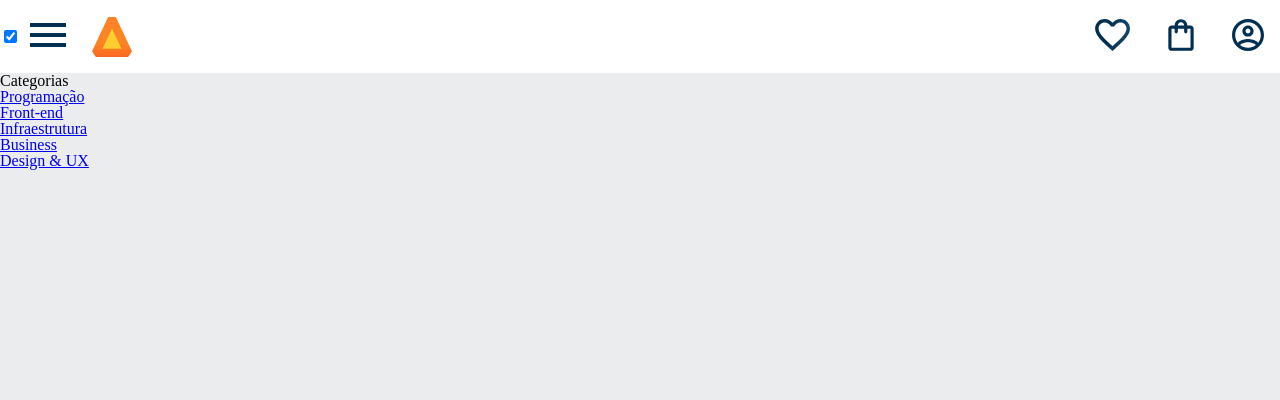
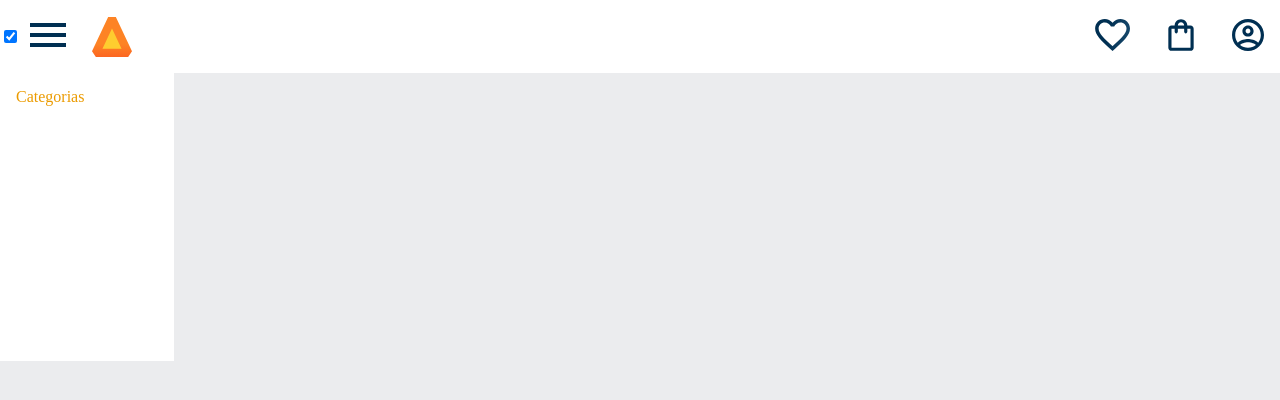
Before and after one commit to rafaelzipaosilva/alurabooks, a plain HTML site: page index.html in a window 1280 px wide. Both pictures are taken after a click on the checkbox 10 px from the left and 36 px from the top of the page. Drawn offline with Linux system fonts and the light colour scheme.

Commit message:
transform

```diff
--- a/css/header.css
+++ b/css/header.css
@@ -27,9 +27,25 @@
 .lista-menu {
   display: none;
   position: absolute;
-  top: 100%
+  top: 100%;
 }
 
 .container__botao:checked ~ .lista-menu {
   display: block;
 }
+.lista-menu__titulo,
+.lista-menu__item {
+  padding: 1em;
+  background-color: var(--branco);
+}
+.lista-menu__titulo {
+  color: var(--laranja);
+}
+
+.lista-menu__link {
+  background: var(--azu-degrade);
+  -webkit-background-clip: text;
+  -webkit-text-fill-color: transparent;
+  background-clip: text;
+  text-transform: uppercase;
+}
--- a/css/styles.css
+++ b/css/styles.css
@@ -1,7 +1,9 @@
-@import url("../css/header.css");
+@import url('../css/header.css');
 :root {
-  --cor-de-fundo: #EBECEE;
-  --branco: #FFFFFF;
+  --cor-de-fundo: #ebecee;
+  --branco: #ffffff;
+  --laranja: #eb9b00;
+  --azul-degrade: linear-gradient(97.54deg, #002f52 35.49%, #326589 165.37%);
 }
 
 body {
```
